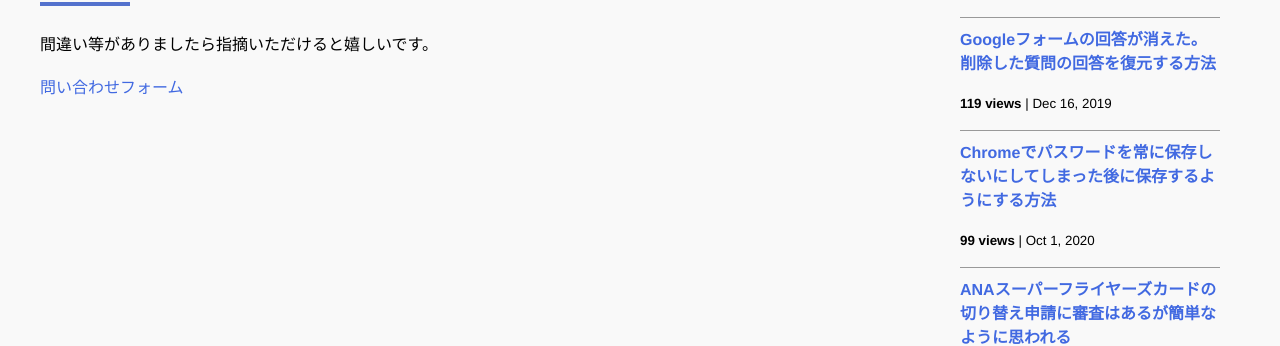
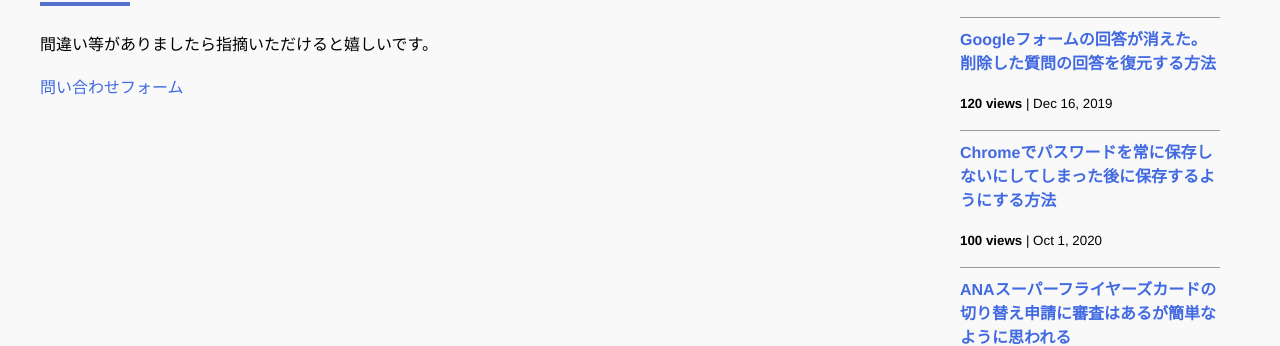
Before and after one commit to iwanaminami/shoyaiwaname, a Jekyll site: the page built from about.markdown, in a window 1280 px wide and 900 px high, scrolled down 806 px. Shown: the part 164-510 px from the top of the window. Built offline with Jekyll 4.4.1, drawn with Linux system fonts in a browser that asks for light colours; nearby versions of some CDN libraries; comment, search, counter and statistics services are not loaded.

Commit message:
chore(ga): update _data/popularposts.yml 20251102-0152

```diff
--- a/_data/popularposts.yml
+++ b/_data/popularposts.yml
@@ -1,9 +1,9 @@
 side:
   - view: 246
     url: "/2020/01/27/ex-rideontheway.html"
-  - view: 119
+  - view: 120
     url: "/2019/12/16/restore-googleform.html"
-  - view: 99
+  - view: 100
     url: "/2020/10/01/googlepassword.html"
   - view: 95
     url: "/2020/01/23/sfc-judge.html"
```
